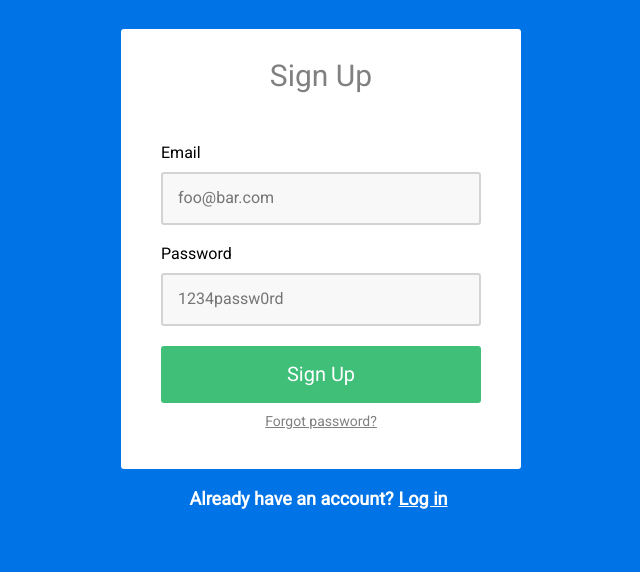
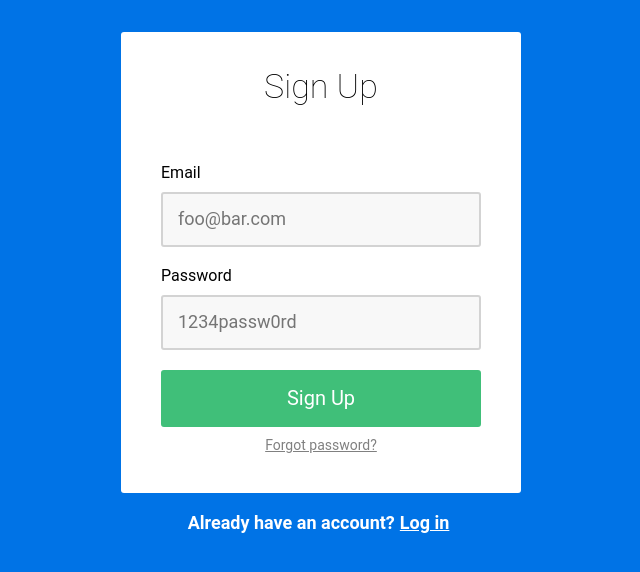
Before and after one commit to amybertram/AnalogSea, a plain HTML site: page index.html in a window 1280 px wide. Shown: the part 98-670 px from the top of the page, without its empty margins (319-959 px from the left). Drawn offline with nearby package versions, Linux system fonts and the light colour scheme.

Commit message:
Final Submission

```diff
--- a/index.html
+++ b/index.html
@@ -7,8 +7,8 @@
   <link rel="stylesheet" type="text/css" href="https://cdnjs.cloudflare.com/ajax/libs/normalize/4.2.0/normalize.min.css">
   <!-- viewport  -->
   <meta name="viewport" content="width=device-width, initial-scale=1">
-  <!-- fonts  -->
-  <link href="https://fonts.googleapis.com/css?family=Roboto" rel="stylesheet">
+  <!-- fonts Why does this not work? -->
+  <!-- <link href="https://fonts.googleapis.com/css?family=Roboto" rel="stylesheet"> -->
   <!-- styles -->
   <link rel="stylesheet" type="text/css" href="main.css">
 </head>
@@ -17,11 +17,11 @@
 	<form class="signup" action="/signup" method="post">
 		<h1>Sign Up</h1>
 
-		<fieldset name="login-info">
+		<fieldset>
 			<label for="email">Email</label>
 			<input type="email" name="email" id="email" placeholder="foo@bar.com" required>
 
-			<label for="password" required>Password</label>
+			<label for="password">Password</label>
 			<input type="password" name="password" id="password" placeholder="1234passw0rd" required>
 
 			<button type="submit">Sign Up</button>
@@ -30,6 +30,7 @@
 		<a href="/forgot-password/new" class="forgot-password">Forgot password?</a>
 	</form>
 	<footer>
-		<p>Already have an account?</p><a href="/login">Log in</a></footer>
+		<p>Already have an account?</p><a href="/login">Log in</a>
+	</footer>
 </body>
 </html>
--- a/main.css
+++ b/main.css
@@ -6,7 +6,7 @@ body {
 	padding-top: 60px;
 	background-color: #0073e6;
 	text-align: center;
-	font-family: 'Roboto', sans-serif;
+	font-family: 'Roboto', helvetica, sans-serif;
 }
 
 .logo {
@@ -24,10 +24,9 @@ body {
 }
 
 .signup h1 {
-	padding: 30px;
-	font-size: 30px;
+	padding: 35px;
+	font-size: 34px;
 	font-weight: 200;
-	color: grey;
 }
 
 fieldset {
@@ -46,6 +45,7 @@ input, button {
 input {
 	border: 2px solid lightgrey;
 	border-radius: 3px;
+	font-size: 18px;
 }
 
 button {
@@ -56,6 +56,10 @@ button {
 	border: 2px solid #40bf79;
 	border-radius: 3px;
 	cursor: pointer;
+}
+
+button:hover {
+	background-color: #0CB863;
 }
 
 #email, #password {
```
